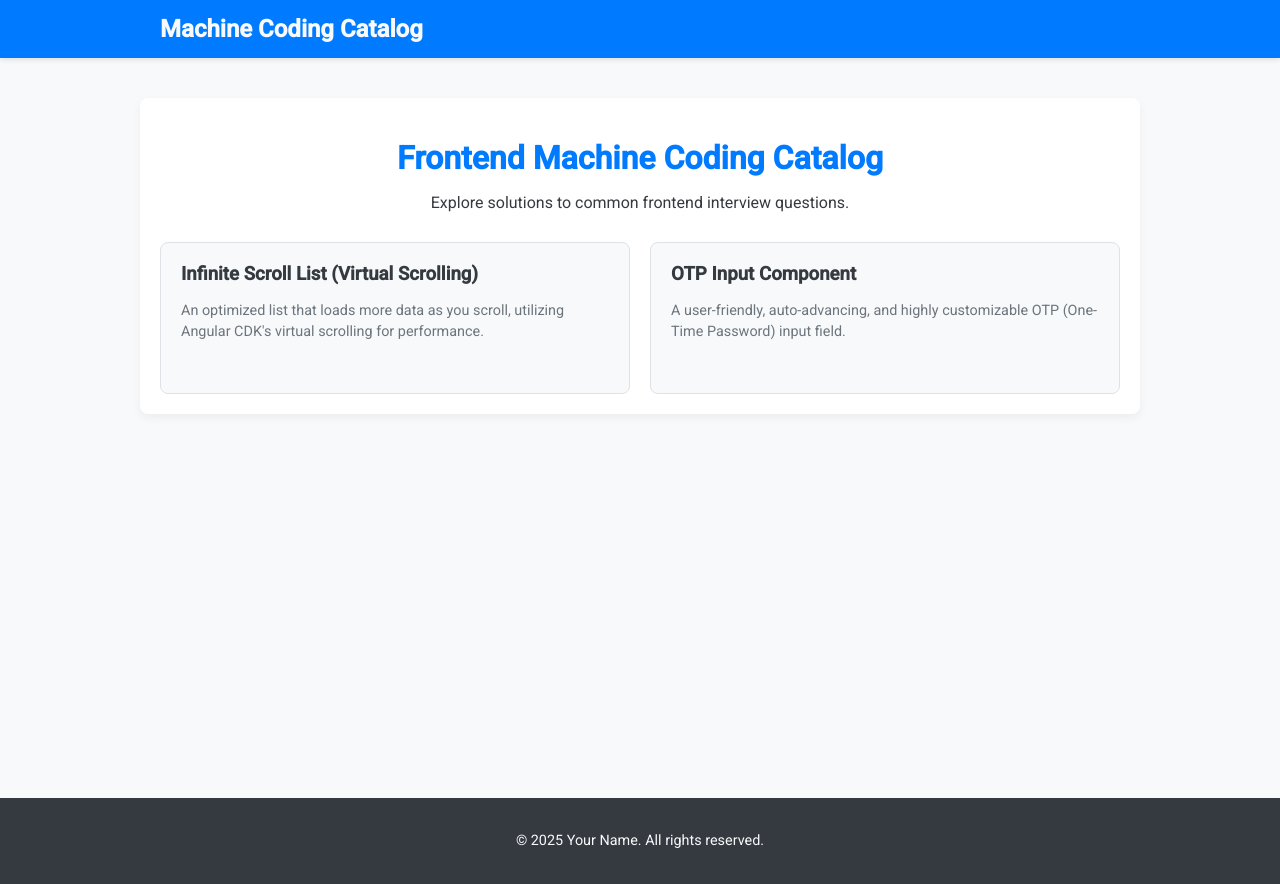
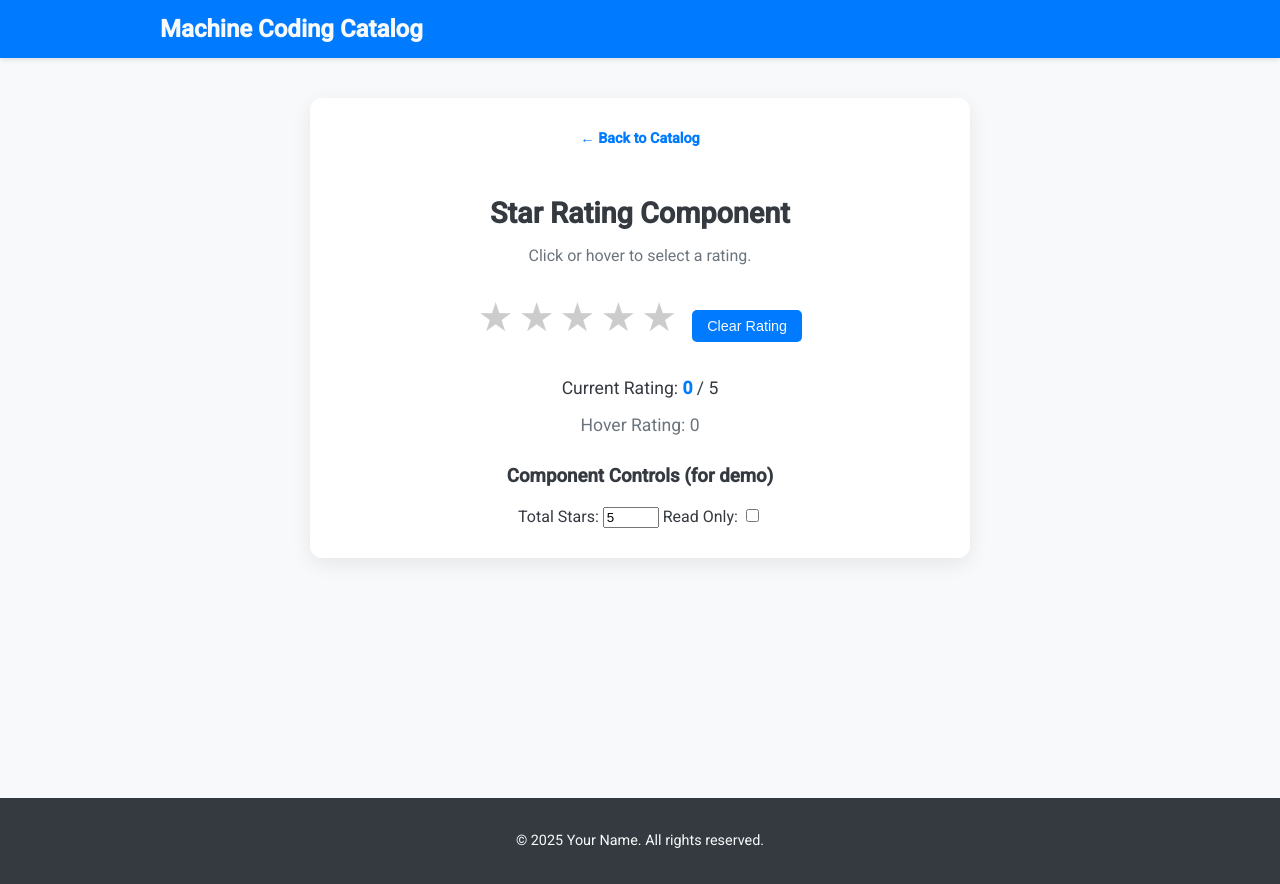
Before and after one commit to hi-shekhar/angular_machine_coding, an Angular app: page /star-rating in a window 1280 px wide. Before the commit this address led to /. Built offline with nearby package versions, Linux system fonts and the light colour scheme.

Commit message:
star component

```diff
--- a/src/app/app.routes.ts
+++ b/src/app/app.routes.ts
@@ -2,6 +2,7 @@ import { Routes } from '@angular/router';
 import { HomeComponent } from './home/home.component';
 import { ItemsListComponent } from './features/infinite-scroll/items-list/items-list.component';
 import { OtpInputComponent } from './features/otp-input/otp-input.component';
+import { StarRatingComponent } from './features/star-rating/star-rating.component';
 
 export const routes: Routes = [
   {
@@ -20,6 +21,11 @@ export const routes: Routes = [
     title: 'Otp Input Component'
   },
   {
+    path: 'star-rating',
+    component: StarRatingComponent,
+    title: 'Star Rating Component'
+  },
+  {
     path: '**',
     redirectTo: '',
     pathMatch: 'full'
--- /dev/null
+++ b/src/app/features/star-rating/star-rating.component.html
@@ -0,0 +1,34 @@
+<div class="star-rating-wrapper">
+  <a routerLink="/" class="back-link">&larr; Back to Catalog</a>
+
+  <h2>Star Rating Component</h2>
+  <p>Click or hover to select a rating.</p>
+
+  <div class="stars-container" [class.read-only]="readOnly()" (mouseleave)="onMouseLeave()">
+    @for (starValue of stars(); track starValue) {
+    <span class="star" [class.filled]="isStarFilled(starValue)" (click)="selectRating(starValue)"
+      [attr.aria-label]="starValue + ' out of ' + totalStars() + ' stars'" (mouseover)="onStarHover(starValue)">
+      &#9733;
+    </span>
+    }
+  </div>
+
+  @if (!readOnly()) { <button class="clear-button" (click)="clearRating()">Clear Rating</button>
+  }
+
+  <div class="current-selection">
+    Current Rating: <strong>{{ currentRating() }}</strong> / {{ totalStars() }} <p>Hover Rating: {{ hoverRating() }}</p>
+  </div>
+
+  <div class="component-controls">
+    <h3>Component Controls (for demo)</h3>
+    <label>
+      Total Stars:
+      <input type="number" [(ngModel)]="totalStars" min="1" max="10">
+    </label>
+    <label>
+      Read Only:
+      <input type="checkbox" [(ngModel)]="readOnly">
+    </label>
+  </div>
+</div>
--- /dev/null
+++ b/src/app/features/star-rating/star-rating.component.scss
@@ -0,0 +1,102 @@
+@use '../../../styles/variables' as vars;
+@use 'sass:color';
+
+// Default star sizing and colors
+.star-rating-wrapper {
+  max-width: 600px;
+  margin: 40px auto;
+  padding: 30px;
+  background-color: vars.$color-background-light;
+  border-radius: 12px;
+  box-shadow: 0 6px 20px rgba(0, 0, 0, 0.08);
+  text-align: center;
+
+  --star-size: 40px;
+  --star-color-empty: #ccc;
+  --star-color-filled: #FFD700;
+  --star-color-hover: #FFA500;
+  --star-transition-duration: 0.2s;
+}
+
+.back-link {
+  display: inline-block;
+  margin-bottom: 25px;
+  color: vars.$color-primary-blue;
+  text-decoration: none;
+  font-weight: bold;
+  font-size: 0.9em;
+
+  &:hover {
+    text-decoration: underline;
+  }
+}
+
+h2 {
+  color: vars.$color-text-dark;
+  margin-bottom: 10px;
+  font-size: 1.8em;
+}
+
+p {
+  color: vars.$color-secondary-gray;
+  margin-bottom: 30px;
+  font-size: 1em;
+}
+
+.stars-container {
+  display: inline-flex;
+  gap: 5px;
+  margin-bottom: 20px;
+
+  &.read-only .star {
+    cursor: default;
+
+    &:hover {
+      color: var(--star-color-empty);
+    }
+  }
+
+  .star {
+    font-size: var(--star-size);
+    color: var(--star-color-empty);
+    cursor: pointer;
+    transition: color var(--star-transition-duration) ease-in-out, transform var(--star-transition-duration) ease-in-out;
+    line-height: 1;
+
+    &:hover {
+      color: var(--star-color-hover);
+      transform: scale(1.1);
+    }
+
+    &.filled {
+      color: var(--star-color-filled);
+    }
+  }
+}
+
+.current-selection {
+  margin-top: 20px;
+  font-size: 1.1em;
+  color: vars.$color-text-dark;
+
+  strong {
+    color: vars.$color-primary-blue;
+  }
+}
+
+.clear-button {
+  margin-top: 15px;
+  margin-left: 15px;
+  padding: 8px 15px;
+  background-color: vars.$color-primary-blue;
+  color: vars.$color-text-light;
+  border: none;
+  border-radius: 5px;
+  cursor: pointer;
+  font-size: 0.9em;
+  transition: background-color 0.2s ease-in-out;
+
+  &:hover {
+    background-color: color.adjust(vars.$color-primary-blue, $lightness: -10%);
+  }
+}
--- /dev/null
+++ b/src/app/features/star-rating/star-rating.component.ts
@@ -0,0 +1,74 @@
+import {
+  Component,
+  signal,
+  effect,
+} from '@angular/core';
+import { CommonModule } from '@angular/common';
+import { RouterLink } from '@angular/router';
+import { FormsModule } from '@angular/forms';
+@Component({
+  selector: 'app-star-rating',
+  standalone: true,
+  imports: [
+    CommonModule,
+    RouterLink,
+    FormsModule
+  ],
+  templateUrl: './star-rating.component.html',
+  styleUrls: ['./star-rating.component.scss']
+})
+export class StarRatingComponent {
+  /** Default total stars  */
+  totalStars = signal(5);
+  readOnly = signal(false);
+
+  /** Array to generate star elements  */
+  stars = signal<number[]>([]);
+  /** Holds the selected rating  */
+  currentRating = signal<number>(0);
+  /** Holds the rating under hover */
+  hoverRating = signal<number>(0);
+
+  constructor() {
+    effect(() => {
+      let newTotal = this.totalStars();
+
+      if (typeof newTotal !== 'number' || isNaN(newTotal) || newTotal < 1) {
+        newTotal = 1;
+      }
+      newTotal = Math.max(1, Math.min(10, newTotal));
+
+      this.stars.set(Array(newTotal).fill(0).map((_, i) => i + 1));
+      if (this.currentRating() > newTotal) {
+        this.currentRating.set(newTotal);
+      }
+      this.hoverRating.set(0);
+    });
+  }
+
+  isStarFilled(starValue: number): boolean {
+    const displayRating = this.hoverRating() > 0 ? this.hoverRating() : this.currentRating();
+    return starValue <= displayRating;
+  }
+
+  selectRating(starValue: number) {
+    if (this.readOnly()) return;
+    this.currentRating.set(starValue);
+    this.hoverRating.set(0);
+  }
+
+  clearRating(): void {
+    this.currentRating.set(0);
+    this.hoverRating.set(0);
+  }
+
+  onStarHover(starValue: number) {
+    if (this.readOnly()) return;
+    this.hoverRating.set(starValue);
+  }
+
+  onMouseLeave() {
+    if (this.readOnly()) return;
+    this.hoverRating.set(0);
+  }
+}
--- a/src/app/home/home.component.html
+++ b/src/app/home/home.component.html
@@ -5,12 +5,12 @@
     <div class="catalog-list">
         <a routerLink="/infinite-scroll" class="catalog-item">
             <h3>Infinite Scroll List (Virtual Scrolling)</h3>
-            <p>An optimized list that loads more data as you scroll, utilizing Angular CDK's virtual scrolling for
-                performance.</p>
         </a>
         <a routerLink="/otp-input" class="catalog-item">
             <h3>OTP Input Component</h3>
-            <p>A user-friendly, auto-advancing, and highly customizable OTP (One-Time Password) input field.</p>
+        </a>
+        <a routerLink="/star-rating" class="catalog-item">
+            <h3>Star Rating Component</h3>
         </a>
     </div>
 </div>
```
